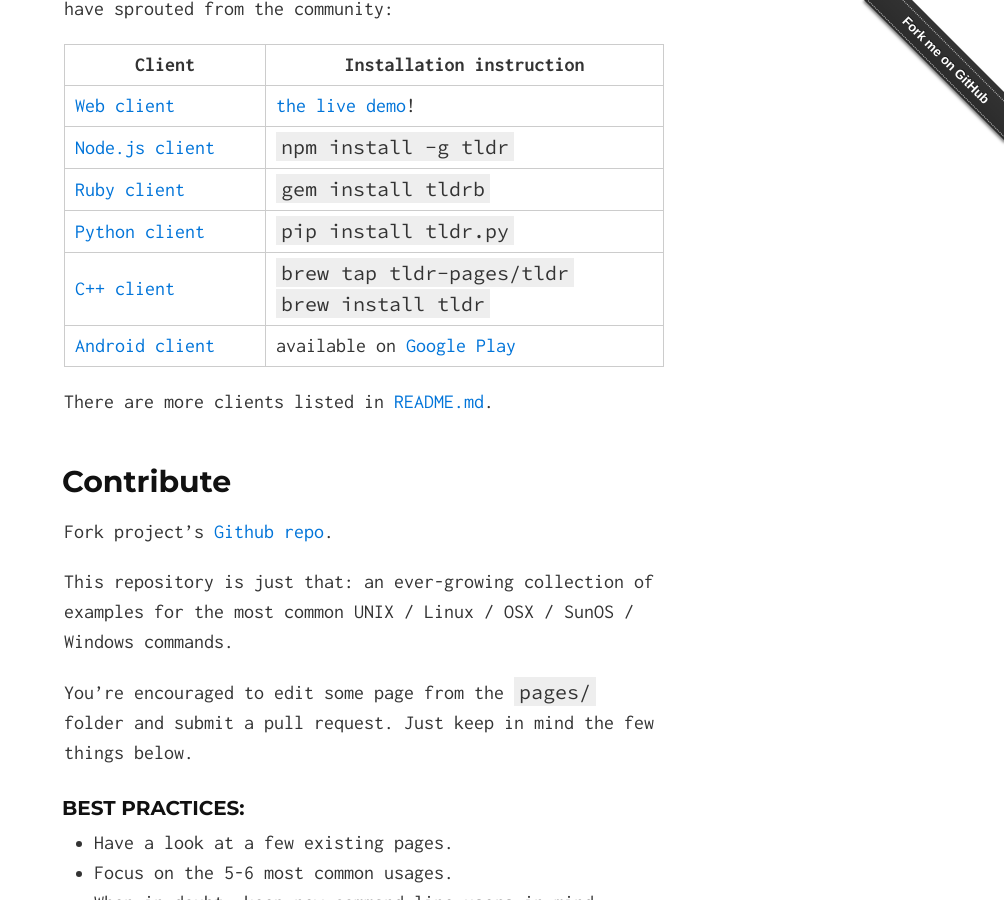
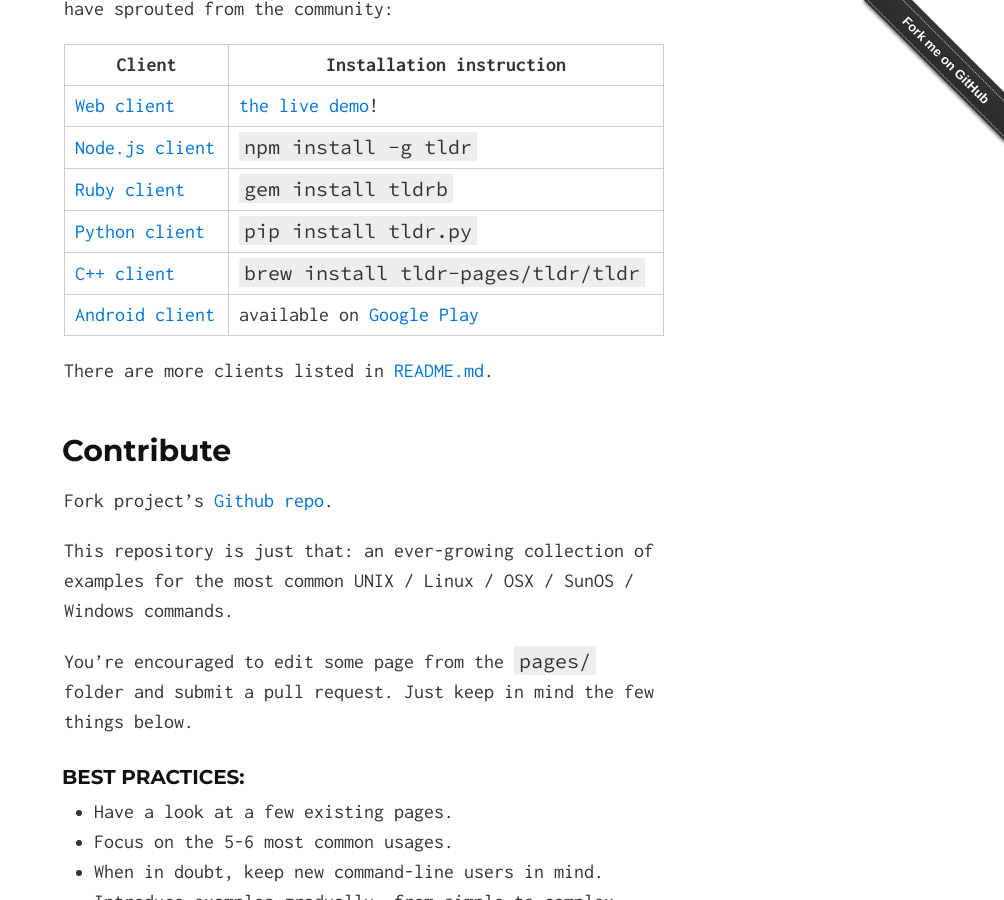
Before and after one commit to tehmoth/tldr-pages.github.io, a Jekyll site: the page built from index.md, in a window 1280 px wide and 900 px high, scrolled down 1070 px. Shown: the whole window, without its empty margins (276-1280 px from the left). Built offline with Jekyll 4.4.1, drawn with Linux system fonts in a browser that asks for light colours; comment, search, counter and statistics services are not loaded.

Commit message:
update brew install cmd as in tldr-pages/tldr#617
Clickable link: https://github.com/tldr-pages/tldr/pull/617/

````diff
--- a/index.md
+++ b/index.md
@@ -34,7 +34,7 @@ Client                                                                | Installa
 [Node.js client](https://github.com/tldr-pages/tldr-node-client)      | ```npm install -g tldr```
 [Ruby client](https://github.com/YellowApple/tldrb)                   | ```gem install tldrb```
 [Python client](https://github.com/lord63/tldr.py)                    | ```pip install tldr.py```
-[C++ client](https://github.com/tldr-pages/tldr-cpp-client)           | ```brew tap tldr-pages/tldr``` <br> ```brew install tldr```
+[C++ client](https://github.com/tldr-pages/tldr-cpp-client)           | ```brew install tldr-pages/tldr/tldr```
 [Android client](https://github.com/gianasista/tldr-viewer)           | available on [Google Play](https://play.google.com/store/apps/details?id=de.gianasista.tldr_viewer)
 
 There are more clients listed in [README.md]({{ site.github }}/blob/master/README.md#clients).
````
